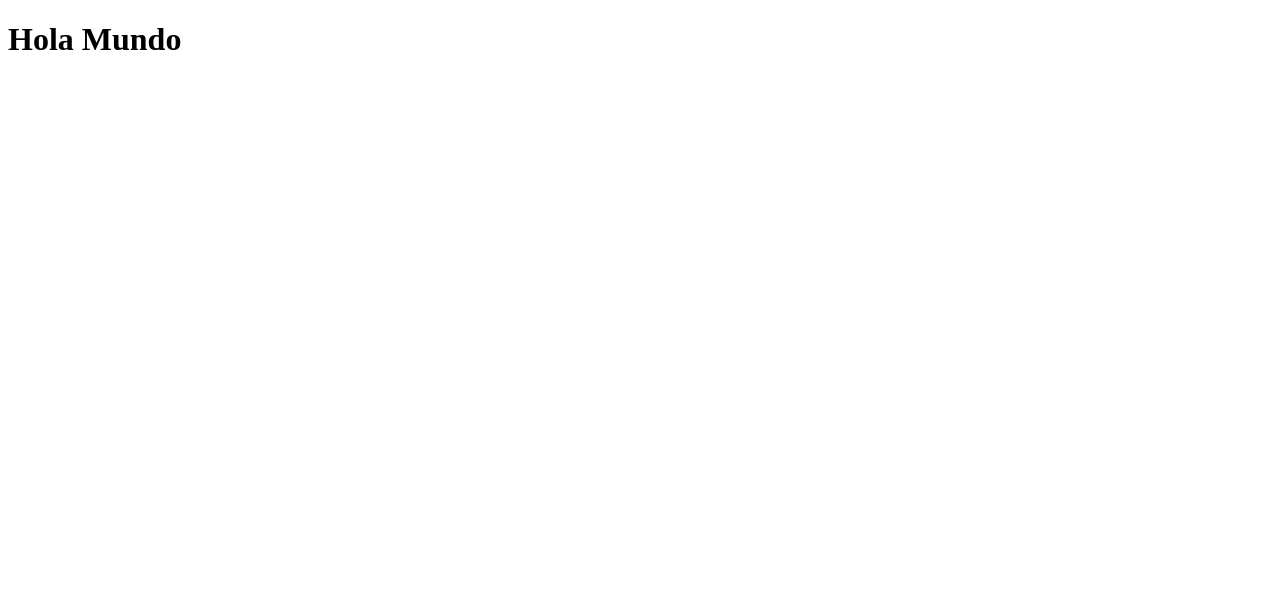
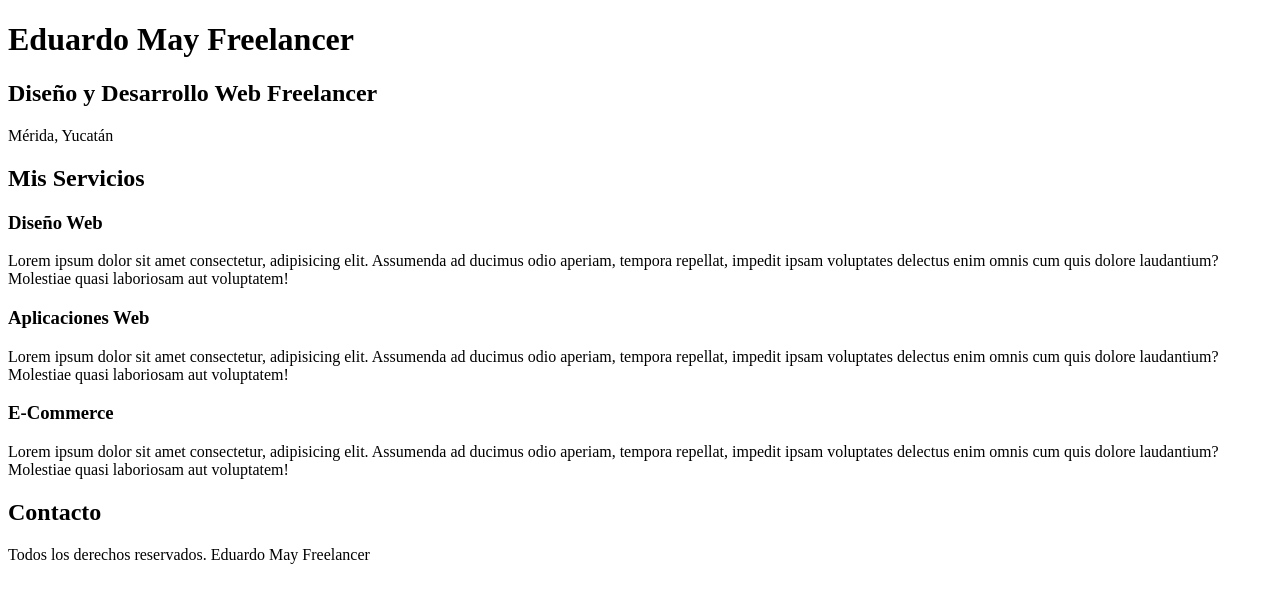
Before and after one commit to Eduardo-May-98/Sitio-Freelancer, a plain HTML site: page index.html in a window 1280 px wide. Drawn offline with Linux system fonts and the light colour scheme.

Commit message:
Se agregaron los texto al proyecto

```diff
--- a/index.html
+++ b/index.html
@@ -2,11 +2,31 @@
 <html lang="en">
 <head>
     <meta charset="UTF-8">
-    <meta http-equiv="X-UA-Compatible" content="IE=edge">
     <meta name="viewport" content="width=device-width, initial-scale=1.0">
-    <title>Sitio Freelancer</title>
+    <title>Diseñador Freelancer</title>
 </head>
 <body>
-    <H1>Hola Mundo</H1>
+    <h1>Eduardo May Freelancer</h1>
+
+    <h2>Diseño y Desarrollo Web Freelancer</h2>
+
+    <p>Mérida, Yucatán</p>
+
+    <h2>Mis Servicios</h2>
+
+    <h3>Diseño Web</h3>
+    <p> Lorem ipsum dolor sit amet consectetur, adipisicing elit. Assumenda ad ducimus odio aperiam, tempora repellat, impedit ipsam voluptates delectus enim omnis cum quis dolore laudantium? Molestiae quasi laboriosam aut voluptatem!</p>
+
+    <h3>Aplicaciones Web</h3>
+    <p>Lorem ipsum dolor sit amet consectetur, adipisicing elit. Assumenda ad ducimus odio aperiam, tempora repellat, impedit ipsam voluptates delectus enim omnis cum quis dolore laudantium? Molestiae quasi laboriosam aut voluptatem!</p>
+
+    <h3>E-Commerce</h3>
+    <p>Lorem ipsum dolor sit amet consectetur, adipisicing elit. Assumenda ad ducimus odio aperiam, tempora repellat, impedit ipsam voluptates delectus enim omnis cum quis dolore laudantium? Molestiae quasi laboriosam aut voluptatem!</p>
+
+    <h2>Contacto</h2>
+
+    <p>Todos los derechos reservados. Eduardo May Freelancer</p>
+
+
 </body>
 </html>
```
